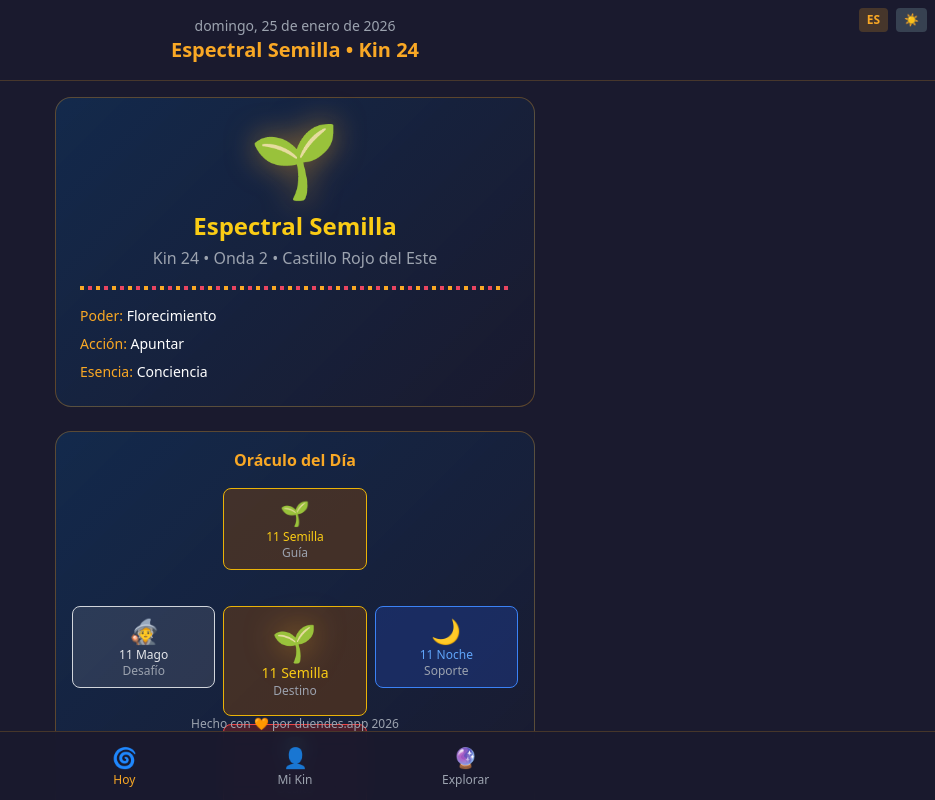
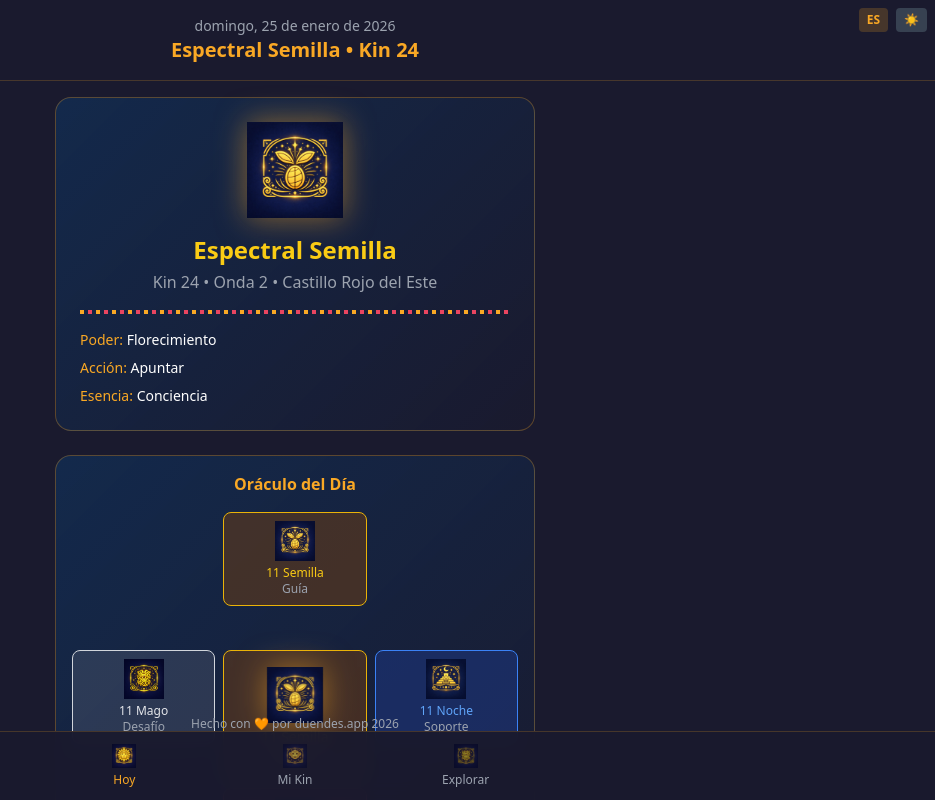
Before and after one commit to Pvrolomx/kin-maya, a Next.js app: page / in a window 1280 px wide. Both pictures are taken after a click on the button "Descubrir mi Kin ✨". Shown: the top 800 px of the page, without its empty margins (345-1280 px from the left). Built offline with nearby package versions, Linux system fonts and the light colour scheme.

Commit message:
Integrate custom Maya icons

```diff
--- a/app/page.tsx
+++ b/app/page.tsx
@@ -1,5 +1,6 @@
 'use client';
 import { useState, useEffect } from 'react';
+import Image from 'next/image';
 
 // ═══════════════════════════════════════════════════════════════
 // TRADUCCIONES
@@ -91,53 +92,53 @@ const TRANSLATIONS = {
 };
 
 // ═══════════════════════════════════════════════════════════════
-// DATOS MAYAS
+// DATOS MAYAS CON ICONOS
 // ═══════════════════════════════════════════════════════════════
 
 const SELLOS = {
   es: [
-    { nombre: 'Dragón', emoji: '🐉', color: 'red', poder: 'Nacimiento', accion: 'Nutrir', esencia: 'Ser' },
-    { nombre: 'Viento', emoji: '🌬️', color: 'white', poder: 'Espíritu', accion: 'Comunicar', esencia: 'Aliento' },
-    { nombre: 'Noche', emoji: '🌙', color: 'blue', poder: 'Abundancia', accion: 'Soñar', esencia: 'Intuición' },
-    { nombre: 'Semilla', emoji: '🌱', color: 'yellow', poder: 'Florecimiento', accion: 'Apuntar', esencia: 'Conciencia' },
-    { nombre: 'Serpiente', emoji: '🐍', color: 'red', poder: 'Fuerza Vital', accion: 'Sobrevivir', esencia: 'Instinto' },
-    { nombre: 'Enlazador', emoji: '💀', color: 'white', poder: 'Muerte', accion: 'Igualar', esencia: 'Oportunidad' },
-    { nombre: 'Mano', emoji: '✋', color: 'blue', poder: 'Realización', accion: 'Conocer', esencia: 'Sanación' },
-    { nombre: 'Estrella', emoji: '⭐', color: 'yellow', poder: 'Elegancia', accion: 'Embellecer', esencia: 'Arte' },
-    { nombre: 'Luna', emoji: '🌊', color: 'red', poder: 'Agua Universal', accion: 'Purificar', esencia: 'Flujo' },
-    { nombre: 'Perro', emoji: '🐕', color: 'white', poder: 'Corazón', accion: 'Amar', esencia: 'Lealtad' },
-    { nombre: 'Mono', emoji: '🐒', color: 'blue', poder: 'Magia', accion: 'Jugar', esencia: 'Ilusión' },
-    { nombre: 'Humano', emoji: '🧑', color: 'yellow', poder: 'Libre Albedrío', accion: 'Influenciar', esencia: 'Sabiduría' },
-    { nombre: 'Caminante', emoji: '🚶', color: 'red', poder: 'Espacio', accion: 'Explorar', esencia: 'Vigilia' },
-    { nombre: 'Mago', emoji: '🧙', color: 'white', poder: 'Atemporalidad', accion: 'Encantar', esencia: 'Receptividad' },
-    { nombre: 'Águila', emoji: '🦅', color: 'blue', poder: 'Visión', accion: 'Crear', esencia: 'Mente' },
-    { nombre: 'Guerrero', emoji: '⚔️', color: 'yellow', poder: 'Inteligencia', accion: 'Cuestionar', esencia: 'Intrepidez' },
-    { nombre: 'Tierra', emoji: '🌍', color: 'red', poder: 'Navegación', accion: 'Evolucionar', esencia: 'Sincronicidad' },
-    { nombre: 'Espejo', emoji: '🪞', color: 'white', poder: 'Sin Fin', accion: 'Reflejar', esencia: 'Orden' },
-    { nombre: 'Tormenta', emoji: '⛈️', color: 'blue', poder: 'Autogeneración', accion: 'Catalizar', esencia: 'Energía' },
-    { nombre: 'Sol', emoji: '☀️', color: 'yellow', poder: 'Fuego Universal', accion: 'Iluminar', esencia: 'Vida' },
+    { nombre: 'Dragón', icon: 'dragon', color: 'red', poder: 'Nacimiento', accion: 'Nutrir', esencia: 'Ser' },
+    { nombre: 'Viento', icon: 'wind', color: 'white', poder: 'Espíritu', accion: 'Comunicar', esencia: 'Aliento' },
+    { nombre: 'Noche', icon: 'night', color: 'blue', poder: 'Abundancia', accion: 'Soñar', esencia: 'Intuición' },
+    { nombre: 'Semilla', icon: 'seed', color: 'yellow', poder: 'Florecimiento', accion: 'Apuntar', esencia: 'Conciencia' },
+    { nombre: 'Serpiente', icon: 'serpent', color: 'red', poder: 'Fuerza Vital', accion: 'Sobrevivir', esencia: 'Instinto' },
+    { nombre: 'Enlazador', icon: 'worldbridger', color: 'white', poder: 'Muerte', accion: 'Igualar', esencia: 'Oportunidad' },
+    { nombre: 'Mano', icon: 'hand', color: 'blue', poder: 'Realización', accion: 'Conocer', esencia: 'Sanación' },
+    { nombre: 'Estrella', icon: 'star', color: 'yellow', poder: 'Elegancia', accion: 'Embellecer', esencia: 'Arte' },
+    { nombre: 'Luna', icon: 'moon', color: 'red', poder: 'Agua Universal', accion: 'Purificar', esencia: 'Flujo' },
+    { nombre: 'Perro', icon: 'dog', color: 'white', poder: 'Corazón', accion: 'Amar', esencia: 'Lealtad' },
+    { nombre: 'Mono', icon: 'monkey', color: 'blue', poder: 'Magia', accion: 'Jugar', esencia: 'Ilusión' },
+    { nombre: 'Humano', icon: 'human', color: 'yellow', poder: 'Libre Albedrío', accion: 'Influenciar', esencia: 'Sabiduría' },
+    { nombre: 'Caminante', icon: 'skywalker', color: 'red', poder: 'Espacio', accion: 'Explorar', esencia: 'Vigilia' },
+    { nombre: 'Mago', icon: 'wizard', color: 'white', poder: 'Atemporalidad', accion: 'Encantar', esencia: 'Receptividad' },
+    { nombre: 'Águila', icon: 'eagle', color: 'blue', poder: 'Visión', accion: 'Crear', esencia: 'Mente' },
+    { nombre: 'Guerrero', icon: 'warrior', color: 'yellow', poder: 'Inteligencia', accion: 'Cuestionar', esencia: 'Intrepidez' },
+    { nombre: 'Tierra', icon: 'earth', color: 'red', poder: 'Navegación', accion: 'Evolucionar', esencia: 'Sincronicidad' },
+    { nombre: 'Espejo', icon: 'mirror', color: 'white', poder: 'Sin Fin', accion: 'Reflejar', esencia: 'Orden' },
+    { nombre: 'Tormenta', icon: 'storm', color: 'blue', poder: 'Autogeneración', accion: 'Catalizar', esencia: 'Energía' },
+    { nombre: 'Sol', icon: 'sun', color: 'yellow', poder: 'Fuego Universal', accion: 'Iluminar', esencia: 'Vida' },
   ],
   en: [
-    { nombre: 'Dragon', emoji: '🐉', color: 'red', poder: 'Birth', accion: 'Nurture', esencia: 'Being' },
-    { nombre: 'Wind', emoji: '🌬️', color: 'white', poder: 'Spirit', accion: 'Communicate', esencia: 'Breath' },
-    { nombre: 'Night', emoji: '🌙', color: 'blue', poder: 'Abundance', accion: 'Dream', esencia: 'Intuition' },
-    { nombre: 'Seed', emoji: '🌱', color: 'yellow', poder: 'Flowering', accion: 'Target', esencia: 'Awareness' },
-    { nombre: 'Serpent', emoji: '🐍', color: 'red', poder: 'Life Force', accion: 'Survive', esencia: 'Instinct' },
-    { nombre: 'Worldbridger', emoji: '💀', color: 'white', poder: 'Death', accion: 'Equalize', esencia: 'Opportunity' },
-    { nombre: 'Hand', emoji: '✋', color: 'blue', poder: 'Accomplishment', accion: 'Know', esencia: 'Healing' },
-    { nombre: 'Star', emoji: '⭐', color: 'yellow', poder: 'Elegance', accion: 'Beautify', esencia: 'Art' },
-    { nombre: 'Moon', emoji: '🌊', color: 'red', poder: 'Universal Water', accion: 'Purify', esencia: 'Flow' },
-    { nombre: 'Dog', emoji: '🐕', color: 'white', poder: 'Heart', accion: 'Love', esencia: 'Loyalty' },
-    { nombre: 'Monkey', emoji: '🐒', color: 'blue', poder: 'Magic', accion: 'Play', esencia: 'Illusion' },
-    { nombre: 'Human', emoji: '🧑', color: 'yellow', poder: 'Free Will', accion: 'Influence', esencia: 'Wisdom' },
-    { nombre: 'Skywalker', emoji: '🚶', color: 'red', poder: 'Space', accion: 'Explore', esencia: 'Wakefulness' },
-    { nombre: 'Wizard', emoji: '🧙', color: 'white', poder: 'Timelessness', accion: 'Enchant', esencia: 'Receptivity' },
-    { nombre: 'Eagle', emoji: '🦅', color: 'blue', poder: 'Vision', accion: 'Create', esencia: 'Mind' },
-    { nombre: 'Warrior', emoji: '⚔️', color: 'yellow', poder: 'Intelligence', accion: 'Question', esencia: 'Fearlessness' },
-    { nombre: 'Earth', emoji: '🌍', color: 'red', poder: 'Navigation', accion: 'Evolve', esencia: 'Synchronicity' },
-    { nombre: 'Mirror', emoji: '🪞', color: 'white', poder: 'Endlessness', accion: 'Reflect', esencia: 'Order' },
-    { nombre: 'Storm', emoji: '⛈️', color: 'blue', poder: 'Self-Generation', accion: 'Catalyze', esencia: 'Energy' },
-    { nombre: 'Sun', emoji: '☀️', color: 'yellow', poder: 'Universal Fire', accion: 'Enlighten', esencia: 'Life' },
+    { nombre: 'Dragon', icon: 'dragon', color: 'red', poder: 'Birth', accion: 'Nurture', esencia: 'Being' },
+    { nombre: 'Wind', icon: 'wind', color: 'white', poder: 'Spirit', accion: 'Communicate', esencia: 'Breath' },
+    { nombre: 'Night', icon: 'night', color: 'blue', poder: 'Abundance', accion: 'Dream', esencia: 'Intuition' },
+    { nombre: 'Seed', icon: 'seed', color: 'yellow', poder: 'Flowering', accion: 'Target', esencia: 'Awareness' },
+    { nombre: 'Serpent', icon: 'serpent', color: 'red', poder: 'Life Force', accion: 'Survive', esencia: 'Instinct' },
+    { nombre: 'Worldbridger', icon: 'worldbridger', color: 'white', poder: 'Death', accion: 'Equalize', esencia: 'Opportunity' },
+    { nombre: 'Hand', icon: 'hand', color: 'blue', poder: 'Accomplishment', accion: 'Know', esencia: 'Healing' },
+    { nombre: 'Star', icon: 'star', color: 'yellow', poder: 'Elegance', accion: 'Beautify', esencia: 'Art' },
+    { nombre: 'Moon', icon: 'moon', color: 'red', poder: 'Universal Water', accion: 'Purify', esencia: 'Flow' },
+    { nombre: 'Dog', icon: 'dog', color: 'white', poder: 'Heart', accion: 'Love', esencia: 'Loyalty' },
+    { nombre: 'Monkey', icon: 'monkey', color: 'blue', poder: 'Magic', accion: 'Play', esencia: 'Illusion' },
+    { nombre: 'Human', icon: 'human', color: 'yellow', poder: 'Free Will', accion: 'Influence', esencia: 'Wisdom' },
+    { nombre: 'Skywalker', icon: 'skywalker', color: 'red', poder: 'Space', accion: 'Explore', esencia: 'Wakefulness' },
+    { nombre: 'Wizard', icon: 'wizard', color: 'white', poder: 'Timelessness', accion: 'Enchant', esencia: 'Receptivity' },
+    { nombre: 'Eagle', icon: 'eagle', color: 'blue', poder: 'Vision', accion: 'Create', esencia: 'Mind' },
+    { nombre: 'Warrior', icon: 'warrior', color: 'yellow', poder: 'Intelligence', accion: 'Question', esencia: 'Fearlessness' },
+    { nombre: 'Earth', icon: 'earth', color: 'red', poder: 'Navigation', accion: 'Evolve', esencia: 'Synchronicity' },
+    { nombre: 'Mirror', icon: 'mirror', color: 'white', poder: 'Endlessness', accion: 'Reflect', esencia: 'Order' },
+    { nombre: 'Storm', icon: 'storm', color: 'blue', poder: 'Self-Generation', accion: 'Catalyze', esencia: 'Energy' },
+    { nombre: 'Sun', icon: 'sun', color: 'yellow', poder: 'Universal Fire', accion: 'Enlighten', esencia: 'Life' },
   ]
 };
 
@@ -255,6 +256,20 @@ function calcularKinCombinado(kin1: number, kin2: number): number {
 function getDaysInMonth(year: number, month: number): number {
   return new Date(year, month + 1, 0).getDate();
 }
+
+// ═══════════════════════════════════════════════════════════════
+// COMPONENTE DE ICONO
+// ═══════════════════════════════════════════════════════════════
+
+const SealIcon = ({ icon, size = 64, className = '' }: { icon: string; size?: number; className?: string }) => (
+  <Image
+    src={`/icons/${icon}.png`}
+    alt={icon}
+    width={size}
+    height={size}
+    className={`object-contain ${className}`}
+  />
+);
 
 // ═══════════════════════════════════════════════════════════════
 // COMPONENTE PRINCIPAL
@@ -462,7 +477,9 @@ export default function Home() {
         <SettingsBar />
         <div className={`${cardBg} p-8 max-w-md w-full animate-fade-in`}>
           <div className="text-center mb-8">
-            <div className="text-6xl mb-4 glyph-glow">🌀</div>
+            <div className="mb-4 flex justify-center">
+              <SealIcon icon="sun" size={80} className="glyph-glow" />
+            </div>
             <h1 className="text-3xl font-bold text-maya-gold mb-2">{t.title}</h1>
             <p className={textMuted}>{t.subtitle}</p>
           </div>
@@ -484,10 +501,13 @@ export default function Home() {
   const OracleCard = ({ position, data, size = 'normal' }: any) => {
     const color = COLORES[data.sello.color as keyof typeof COLORES];
     const isLarge = size === 'large';
+    const iconSize = isLarge ? 56 : 40;
     return (
       <div className={`${color.bg} ${color.border} border rounded-lg p-2 text-center ${isLarge ? 'p-4' : ''}`}>
-        <div className={`${isLarge ? 'text-4xl' : 'text-2xl'} ${isLarge ? 'glyph-glow' : ''}`}>{data.sello.emoji}</div>
-        <div className={`${color.text} ${isLarge ? 'text-sm' : 'text-xs'} font-medium`}>{data.tono.num} {data.sello.nombre}</div>
+        <div className={`flex justify-center ${isLarge ? 'glyph-glow' : ''}`}>
+          <SealIcon icon={data.sello.icon} size={iconSize} />
+        </div>
+        <div className={`${color.text} ${isLarge ? 'text-sm' : 'text-xs'} font-medium mt-1`}>{data.tono.num} {data.sello.nombre}</div>
         <div className={`${textMuted} text-xs`}>{position}</div>
       </div>
     );
@@ -514,7 +534,9 @@ export default function Home() {
         {activeTab === 'hoy' && (
           <div className="space-y-6 animate-fade-in">
             <div className={`${cardBg} p-6 text-center`}>
-              <div className="text-7xl glyph-glow mb-4">{todaySello.emoji}</div>
+              <div className="flex justify-center mb-4">
+                <SealIcon icon={todaySello.icon} size={96} className="glyph-glow" />
+              </div>
               <h2 className={`text-2xl font-bold ${todayColor.text}`}>{todayTono.nombre} {todaySello.nombre}</h2>
               <p className={`${textMuted} mt-1`}>Kin {todayKin} • {t.wave} {wavespell} • {t.castle} {castillos[castillo - 1]}</p>
               <div className="maya-greca my-4"></div>
@@ -539,9 +561,14 @@ export default function Home() {
             {myKin && mySello && (
               <div className={`${cardBg} p-4`}>
                 <h3 className="text-maya-gold font-bold mb-2">{t.yourConnection}</h3>
-                <p className={`${textMuted} text-sm`}>
-                  {t.yourEnergy} <span className="text-maya-jade">{mySello.emoji} {mySello.nombre}</span> (Kin {myKin}) {t.meetsToday} <span className={todayColor.text}>{todaySello.emoji} {todaySello.nombre}</span>.
-                </p>
+                <div className="flex items-center gap-2 mb-2">
+                  <span className={textMuted}>{t.yourEnergy}</span>
+                  <SealIcon icon={mySello.icon} size={24} />
+                  <span className="text-maya-jade">{mySello.nombre}</span>
+                  <span className={textMuted}>(Kin {myKin}) {t.meetsToday}</span>
+                  <SealIcon icon={todaySello.icon} size={24} />
+                  <span className={todayColor.text}>{todaySello.nombre}</span>
+                </div>
                 {dailyInterpretation ? (
                   <div className="mt-4">
                     <div className={`p-3 ${darkMode ? 'bg-maya-jade/10 border-maya-jade/30' : 'bg-green-50 border-green-200'} border rounded-lg`}>
@@ -564,7 +591,9 @@ export default function Home() {
         {activeTab === 'mikin' && myOraculo && mySello && myTono && (
           <div className="space-y-6 animate-fade-in">
             <div className={`${cardBg} p-6 text-center`}>
-              <div className="text-7xl glyph-glow mb-4">{mySello.emoji}</div>
+              <div className="flex justify-center mb-4">
+                <SealIcon icon={mySello.icon} size={96} className="glyph-glow" />
+              </div>
               <h2 className={`text-2xl font-bold ${COLORES[mySello.color as keyof typeof COLORES].text}`}>{myTono.nombre} {mySello.nombre}</h2>
               <p className={`${textMuted} mt-1`}>Kin {myKin} • {t.yourSignature}</p>
               <div className="maya-greca my-4"></div>
@@ -599,11 +628,20 @@ export default function Home() {
                 <div>
                   <div className={`p-4 ${darkMode ? 'bg-maya-dark/50' : 'bg-gray-50'} rounded-lg`}>
                     <div className="flex items-center justify-center gap-4 mb-3">
-                      <div className="text-center"><div className="text-3xl">{mySello?.emoji}</div><div className={`text-xs ${textMuted}`}>{lang === 'es' ? 'Tú' : 'You'}</div></div>
+                      <div className="text-center">
+                        <SealIcon icon={mySello?.icon} size={40} />
+                        <div className={`text-xs ${textMuted}`}>{lang === 'es' ? 'Tú' : 'You'}</div>
+                      </div>
                       <div className="text-maya-gold text-2xl">💕</div>
-                      <div className="text-center"><div className="text-3xl">{compatResult.otherSello.emoji}</div><div className={`text-xs ${textMuted}`}>Kin {compatResult.otherKin}</div></div>
+                      <div className="text-center">
+                        <SealIcon icon={compatResult.otherSello.icon} size={40} />
+                        <div className={`text-xs ${textMuted}`}>Kin {compatResult.otherKin}</div>
+                      </div>
                       <div className={textMuted}>=</div>
-                      <div className="text-center"><div className="text-3xl glyph-glow">{compatResult.selloCombinado.emoji}</div><div className="text-xs text-maya-jade">Kin {compatResult.kinCombinado}</div></div>
+                      <div className="text-center">
+                        <SealIcon icon={compatResult.selloCombinado.icon} size={40} className="glyph-glow" />
+                        <div className="text-xs text-maya-jade">Kin {compatResult.kinCombinado}</div>
+                      </div>
                     </div>
                     <p className={`${textMain} text-sm leading-relaxed`}>{compatResult.interpretation}</p>
                   </div>
@@ -626,8 +664,8 @@ export default function Home() {
               <div className="grid grid-cols-4 gap-2">
                 {sellos.map((sello, i) => (
                   <div key={i} className={`${COLORES[sello.color as keyof typeof COLORES].bg} p-2 rounded text-center`}>
-                    <div className="text-2xl">{sello.emoji}</div>
-                    <div className={`text-xs ${textMain}`}>{sello.nombre}</div>
+                    <SealIcon icon={sello.icon} size={32} />
+                    <div className={`text-xs ${textMain} mt-1`}>{sello.nombre}</div>
                   </div>
                 ))}
               </div>
@@ -651,13 +689,15 @@ export default function Home() {
       <nav className={`fixed bottom-0 left-0 right-0 ${darkMode ? 'bg-maya-dark/95' : 'bg-white/95'} backdrop-blur border-t ${borderColor}`}>
         <div className="flex justify-around max-w-lg mx-auto">
           {[
-            { id: 'hoy', icon: '🌀', label: t.today },
-            { id: 'mikin', icon: '👤', label: t.myKin },
-            { id: 'explorar', icon: '🔮', label: t.explore },
+            { id: 'hoy', icon: 'sun', label: t.today },
+            { id: 'mikin', icon: mySello?.icon || 'human', label: t.myKin },
+            { id: 'explorar', icon: 'wizard', label: t.explore },
           ].map((tab) => (
             <button key={tab.id} onClick={() => setActiveTab(tab.id as any)} className={`flex-1 py-3 text-center transition ${activeTab === tab.id ? 'text-maya-gold' : `${textMuted} hover:text-maya-gold`}`}>
-              <div className="text-xl">{tab.icon}</div>
-              <div className="text-xs">{tab.label}</div>
+              <div className="flex justify-center">
+                <SealIcon icon={tab.icon} size={24} className={activeTab === tab.id ? 'opacity-100' : 'opacity-60'} />
+              </div>
+              <div className="text-xs mt-1">{tab.label}</div>
             </button>
           ))}
         </div>
```
